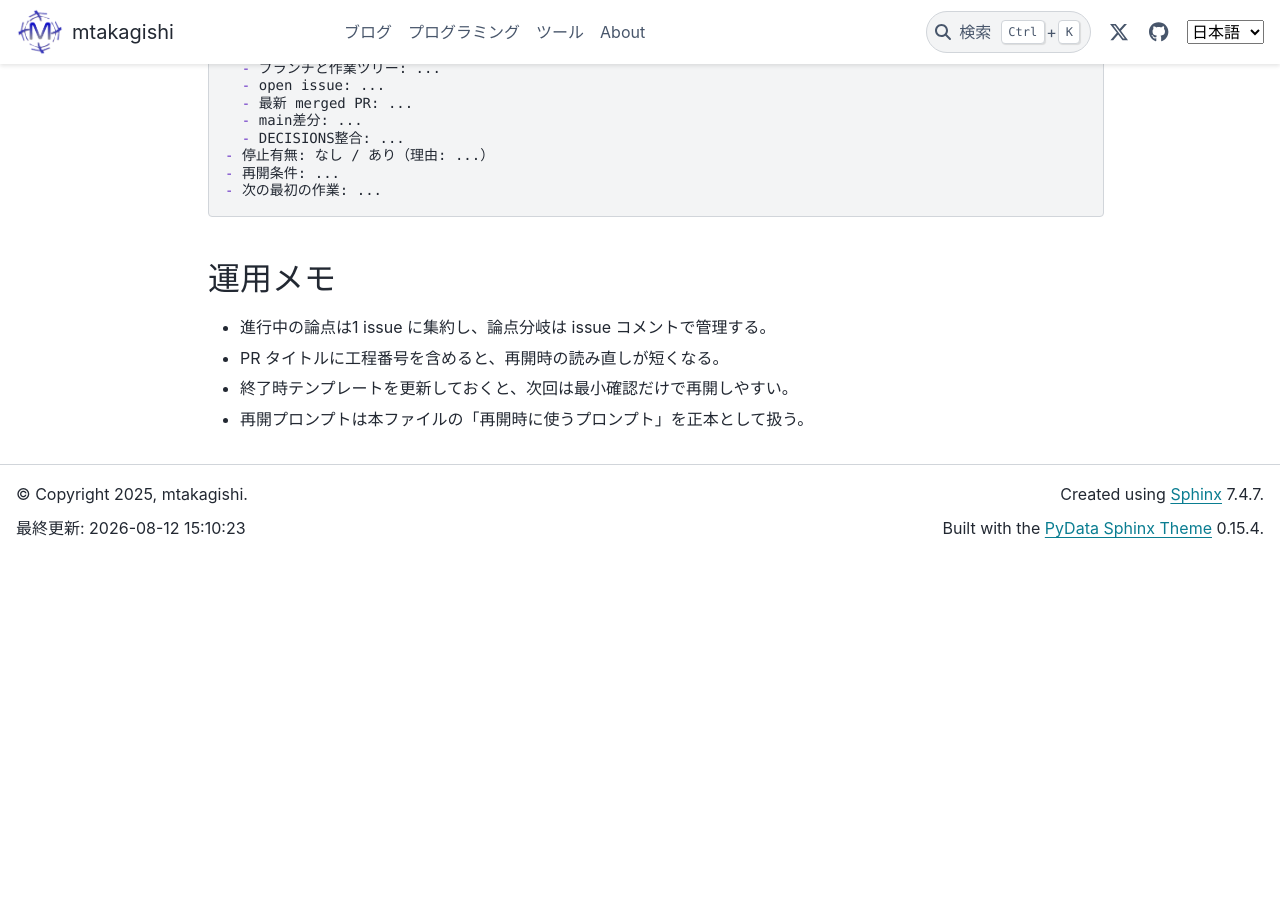
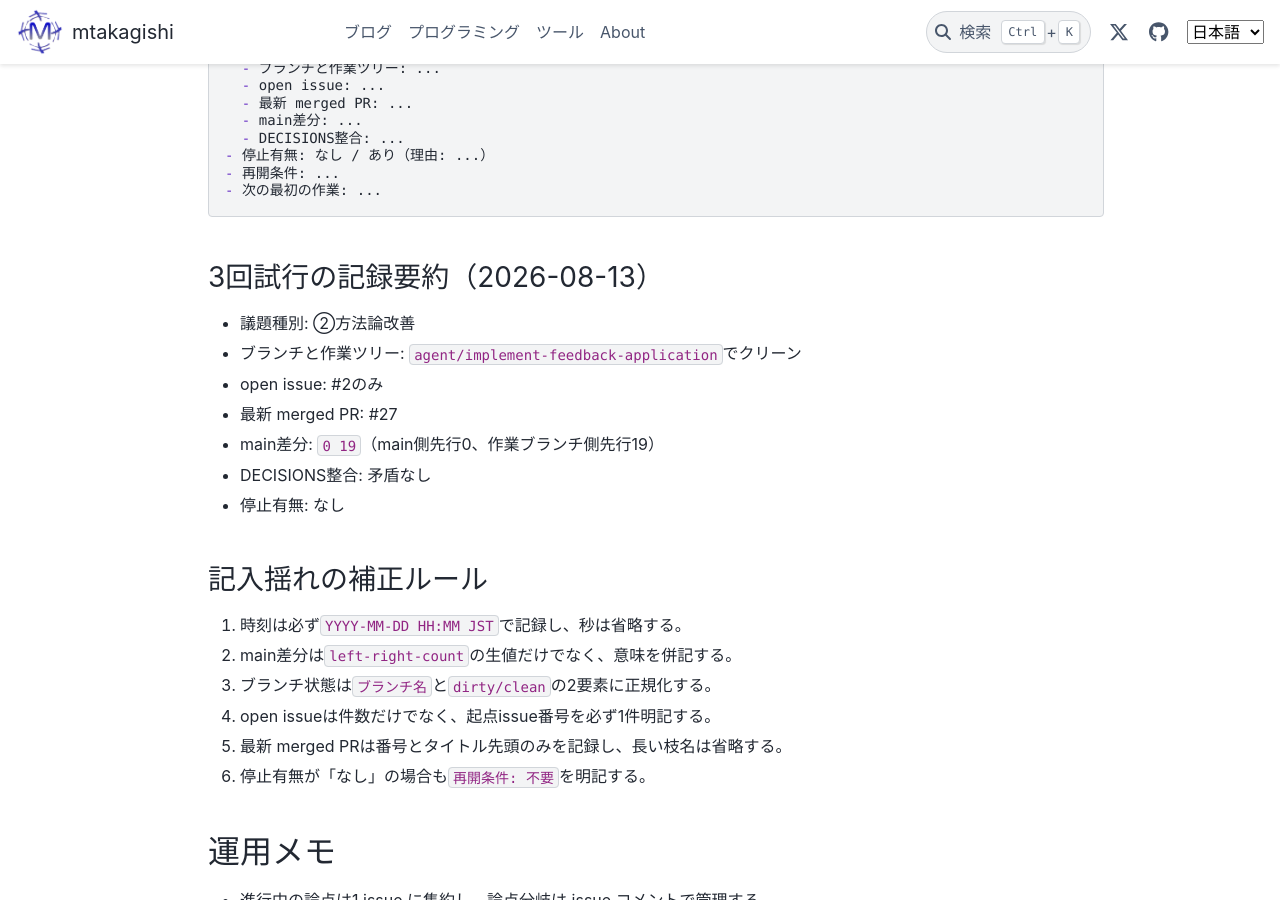
Before and after one commit to mtakagishi/note, a Sphinx documentation site: the page built from docs/agents/resume-minimal-checklist.md, in a window 1280 px wide and 900 px high, scrolled down 3963 px. Built offline with Sphinx 7.4.7 and the PyData theme 0.15.4, drawn with Linux system fonts in a browser that asks for light colours; before the commit the page ends 4521 px from its top, so only the background shows below that.

Commit message:
docs: add resume check log normalization rules

````diff
--- a/docs/agents/resume-minimal-checklist.md
+++ b/docs/agents/resume-minimal-checklist.md
@@ -153,6 +153,25 @@ git branch --show-current
 - 次の最初の作業: ...
 ```
 
+### 3回試行の記録要約（2026-08-13）
+
+- 議題種別: ②方法論改善
+- ブランチと作業ツリー: `agent/implement-feedback-application`でクリーン
+- open issue: #2のみ
+- 最新 merged PR: #27
+- main差分: `0 19`（main側先行0、作業ブランチ側先行19）
+- DECISIONS整合: 矛盾なし
+- 停止有無: なし
+
+### 記入揺れの補正ルール
+
+1. 時刻は必ず`YYYY-MM-DD HH:MM JST`で記録し、秒は省略する。
+2. main差分は`left-right-count`の生値だけでなく、意味を併記する。
+3. ブランチ状態は`ブランチ名`と`dirty/clean`の2要素に正規化する。
+4. open issueは件数だけでなく、起点issue番号を必ず1件明記する。
+5. 最新 merged PRは番号とタイトル先頭のみを記録し、長い枝名は省略する。
+6. 停止有無が「なし」の場合も`再開条件: 不要`を明記する。
+
 ## 運用メモ
 
 - 進行中の論点は1 issue に集約し、論点分岐は issue コメントで管理する。
````
Also changed, not shown: docs/agents/knowledge-harness/OPERATIONS.md (+8 -0 lines), docs/agents/knowledge-harness/STATUS.md (+2 -1 lines).
